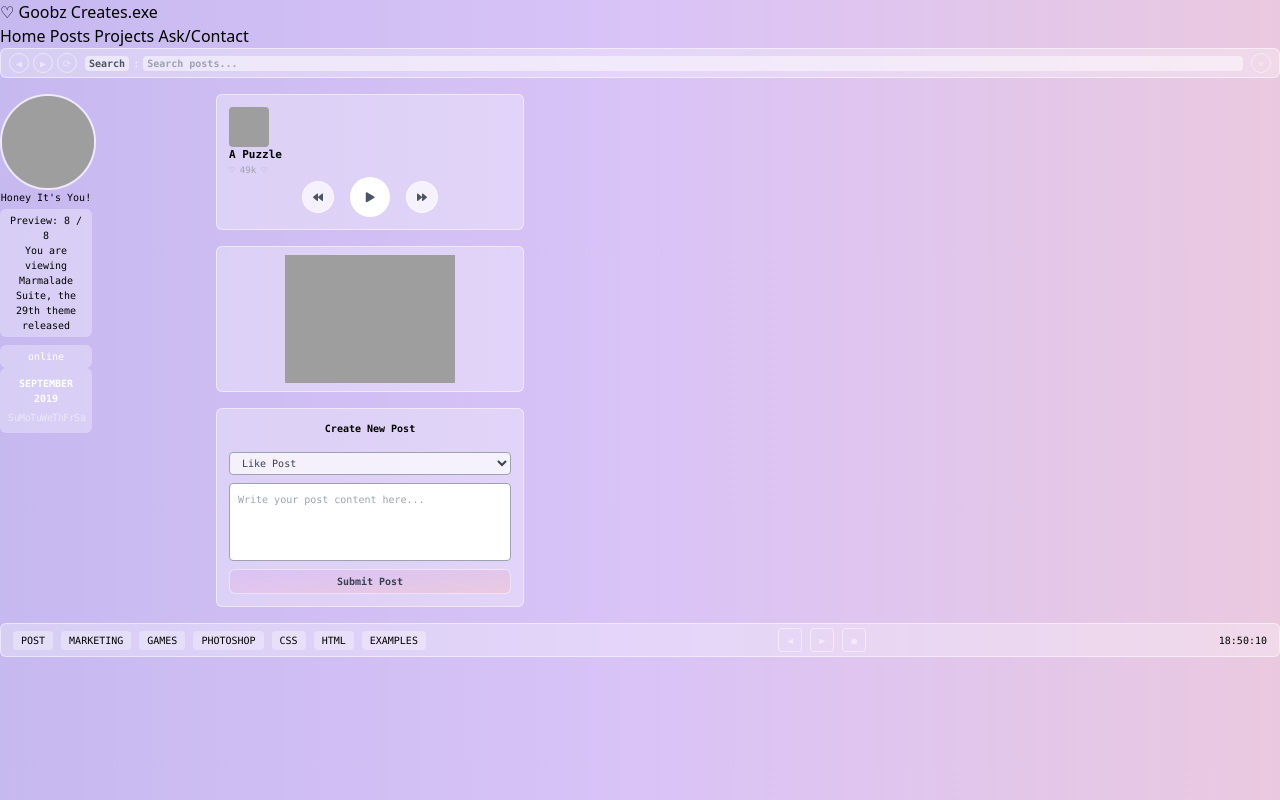
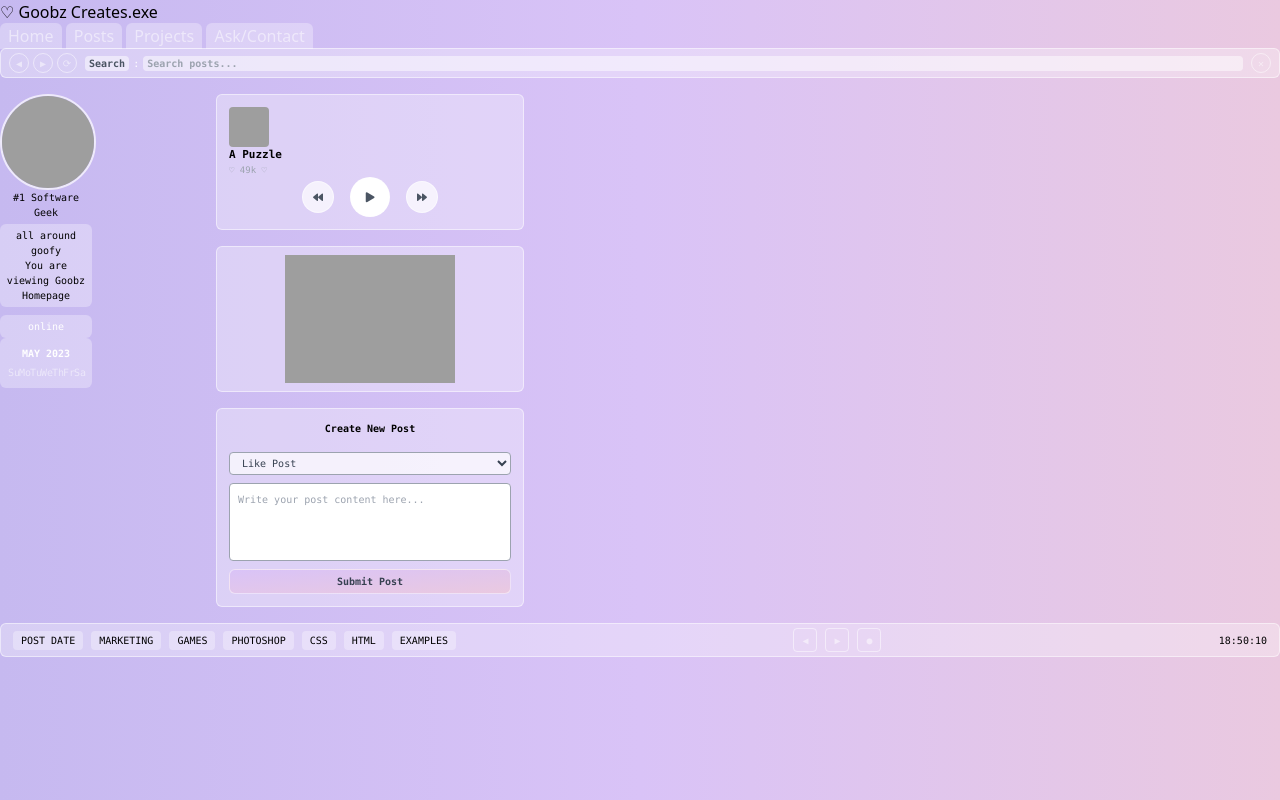
Before and after one commit to kazoo-gif/website, a plain HTML site: page index.html in a window 1280 px wide. Drawn offline with nearby package versions, Linux system fonts and the light colour scheme; grey boxes are pictures that could not be loaded.

Commit message:
Update index.html

```diff
--- a/index.html
+++ b/index.html
@@ -30,10 +30,10 @@
      ♡ Goobz Creates.exe
     </div>
     <div class="nav-links">
-      <a href="index.html"">Home</a>
-      <a href="posts.html"">Posts</a>
-      <a href="projects.html"">Projects</a>
-      <a href="ask.html"">Ask/Contact</a>
+      <a href="index.html" class="bg-white/30 rounded-t-md px-2 py-[2px] text-white/50"">Home</a>
+      <a href="posts.html" class="bg-white/30 rounded-t-md px-2 py-[2px] text-white/50"">Posts</a>
+      <a href="projects.html" class="bg-white/30 rounded-t-md px-2 py-[2px] text-white/50"">Projects</a>
+      <a href="ask.html" class="bg-white/30 rounded-t-md px-2 py-[2px] text-white/50"">Ask/Contact</a>
     </div>
     <!-- URL bar with search -->
    <form id="searchForm" class="flex items-center border border-white/50 rounded-md bg-white/30 px-2 py-1 mb-4 text-[10px] font-mono select-text text-white" onsubmit="return false;">
@@ -73,14 +73,14 @@
      </div>
      <div class="text-center text-[10px] font-mono select-text text-light-gray">
       <div>
-       Honey It's You!
+       #1 Software Geek
       </div>
       <div class="bg-white/30 rounded-md mt-1 p-1">
        <div>
-        Preview: 8 / 8
+        all around goofy
        </div>
        <div>
-        You are viewing Marmalade Suite, the 29th theme released
+        You are viewing Goobz Homepage
        </div>
       </div>
       <button class="mt-2 w-full bg-white/30 rounded-md py-1 text-[10px] font-mono text-white">
@@ -91,7 +91,7 @@
      <!-- Calendar -->
      <div class="bg-white/30 rounded-md p-2 text-[10px] font-mono select-text w-full max-w-[160px] text-white">
       <div class="text-center mb-1 font-semibold" id="calendarMonthYear">
-       SEPTEMBER 2019
+       MAY 2023
       </div>
       <div class="grid grid-cols-7 gap-[1px] text-center">
        <div class="text-white/50">
@@ -416,7 +416,7 @@
    <div class="mt-4 flex items-center justify-between border border-white/50 rounded-md bg-white/30 px-3 py-1 text-[10px] font-mono select-text text-light-gray">
     <div class="flex space-x-2">
      <button class="px-2 py-[2px] rounded bg-white/30" type="button">
-      POST
+      POST DATE
      </button>
      <button class="px-2 py-[2px] rounded bg-white/30" type="button">
       MARKETING
```
